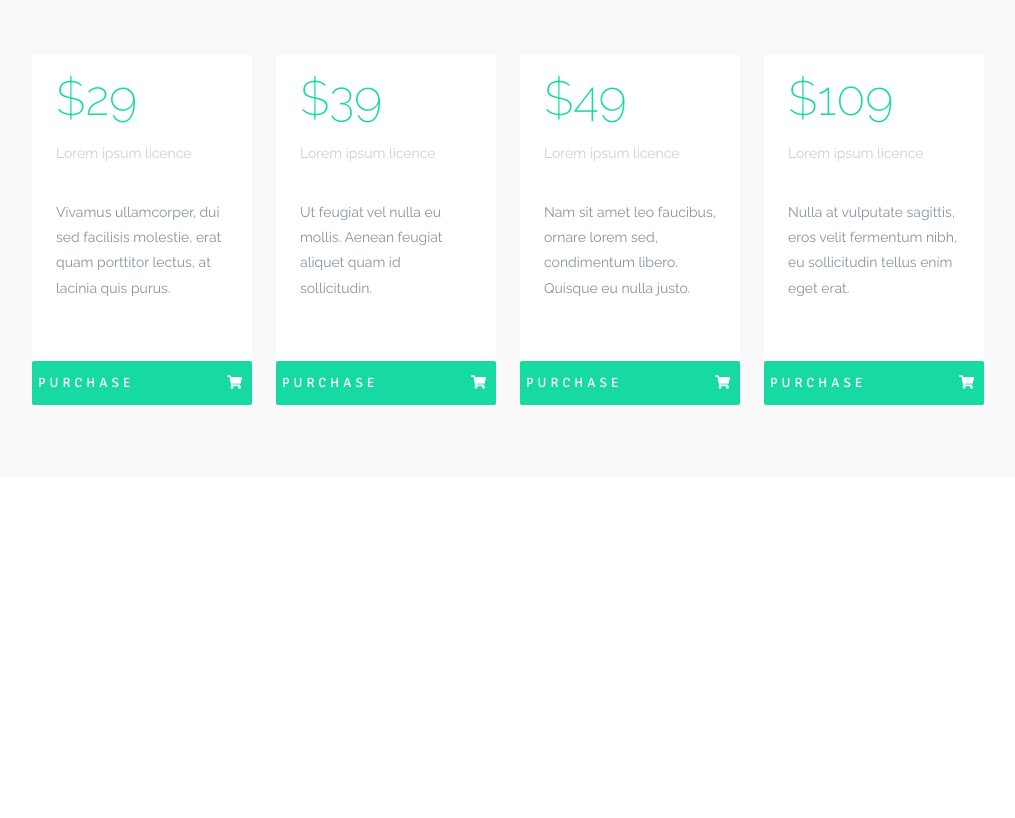
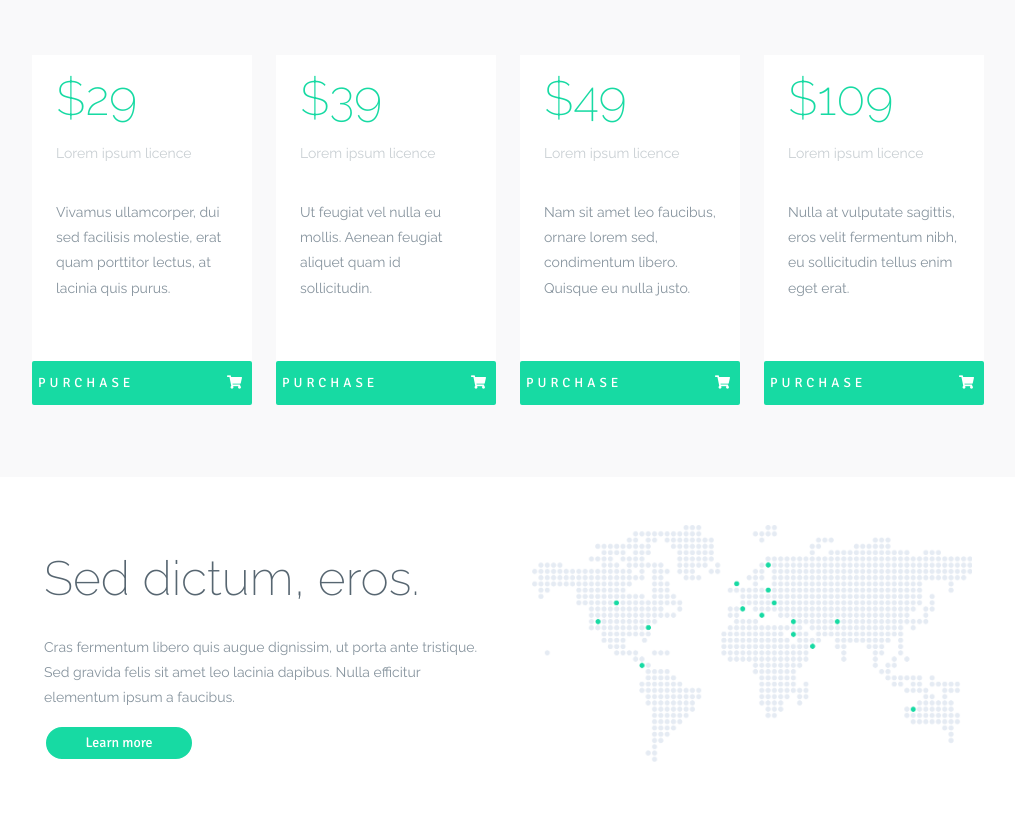
Before and after one commit to Koser61/alecto-website, a website: page index.html in a window 1280 px wide. Shown: the part 4349-5167 px from the top of the page, without its empty margins (132-1147 px from the left). Before the commit the page ends 4826 px from the top, so only its background shows below. Drawn offline with Linux system fonts and the light colour scheme.

Commit message:
Add 'map' article/section

```diff
--- a/index.html
+++ b/index.html
@@ -253,5 +253,19 @@
                 </div>
             </div>
         </section>
+        <article class="article-left">
+            <div class="container">
+                <div class="article-wrapper">
+                    <div class="article-image">
+                        <img src="/images/map.png" alt="image">
+                    </div>
+                    <div class="article-content">
+                        <h2 class="article-title">Sed dictum, eros.</h2>
+                        <p>Cras fermentum libero quis augue dignissim, ut porta ante tristique. Sed gravida felis sit amet leo lacinia dapibus. Nulla efficitur elementum ipsum a faucibus.</p>
+                        <button class="btn btn-2">Learn more</button>
+                    </div>
+                </div>
+            </div>
+        </article>
     </body>
 </html>
```
